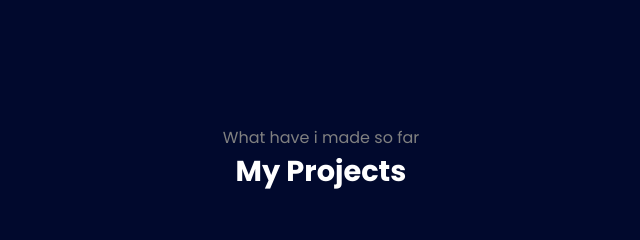
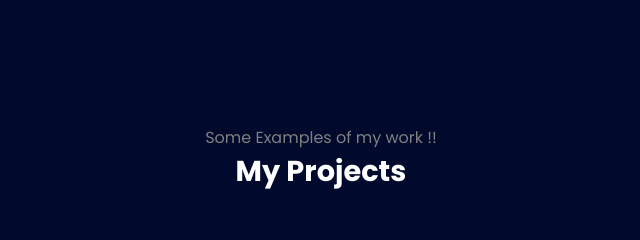
Before and after one commit to Manishpandey10/PORT, a plain HTML site: page index.html in a window 1280 px wide. Shown: the part 1080-1320 px from the top of the page, 319-959 px from the left. Drawn offline with nearby package versions, Linux system fonts and the light colour scheme.

Commit message:
Update index.html

```diff
--- a/index.html
+++ b/index.html
@@ -53,7 +53,7 @@
         </section>
         <hr>
         <section class="secondsection">
-            <span class="text-gray">What have i made so far</span>
+            <span class="text-gray">Some Examples of my work !!</span>
             <h1>My Projects </h1>
             <div class="box">
                 <div class="vertical">
```
